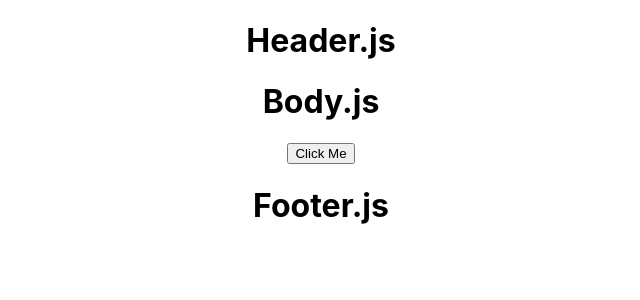
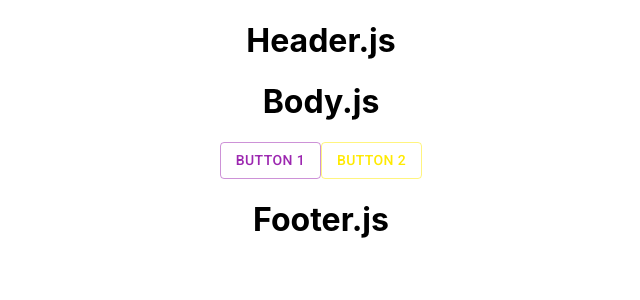
Before and after one commit to devjanaprime/lamportReduxTemplate, a React (Create React App) app: page / in a window 1280 px wide. Shown: the top 300 px of the page, without its empty margins (319-959 px from the left). Built offline with nearby package versions, Linux system fonts and the light colour scheme.

Commit message:
theme button colors

```diff
--- a/package.json
+++ b/package.json
@@ -4,6 +4,7 @@
   "private": true,
   "proxy": "http://localhost:5000",
   "dependencies": {
+    "@material-ui/core": "^4.9.13",
     "@testing-library/jest-dom": "^4.2.4",
     "@testing-library/react": "^9.3.2",
     "@testing-library/user-event": "^7.1.2",
@@ -12,7 +13,8 @@
     "react-dom": "^16.13.1",
     "react-redux": "^7.2.0",
     "react-scripts": "3.4.1",
-    "redux": "^4.0.5"
+    "redux": "^4.0.5",
+    "typeface-roboto": "0.0.75"
   },
   "scripts": {
     "start": "react-scripts start",
--- a/src/Components/Body/Body.js
+++ b/src/Components/Body/Body.js
@@ -1,4 +1,17 @@
 import React, {Component} from 'react';
+import { Button } from '@material-ui/core';
+import 'typeface-roboto';
+import MuiThemeProvider from '@material-ui/core/styles/MuiThemeProvider';
+import { createMuiTheme } from '@material-ui/core/styles';
+import { purple } from '@material-ui/core/colors';
+import { yellow } from '@material-ui/core/colors';
+
+const myTheme = createMuiTheme({
+  palette: {
+    primary: purple,
+    secondary: yellow
+  }
+}) // end theme
 
 class Body extends Component{
   componentDidMount(){
@@ -8,7 +21,10 @@ class Body extends Component{
     return (
       <div>
         <h1>Body.js</h1>
-        <button>Click Me</button>
+        <MuiThemeProvider theme={ myTheme }>
+          <Button color="primary" variant="outlined">Button 1</Button>
+          <Button color="secondary" variant="outlined">Button 2</Button>
+        </MuiThemeProvider>
       </div>
     ); // end return
   } // end render
```
Also changed, not shown: 1 other file (tests, documents, lock files or other folders).
